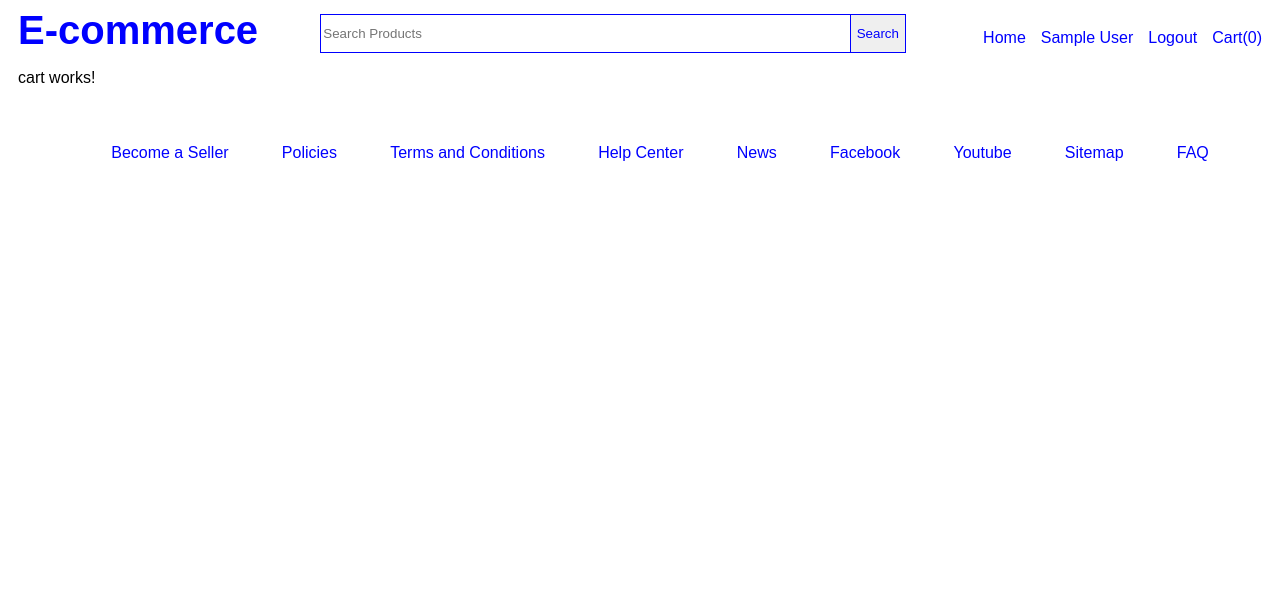
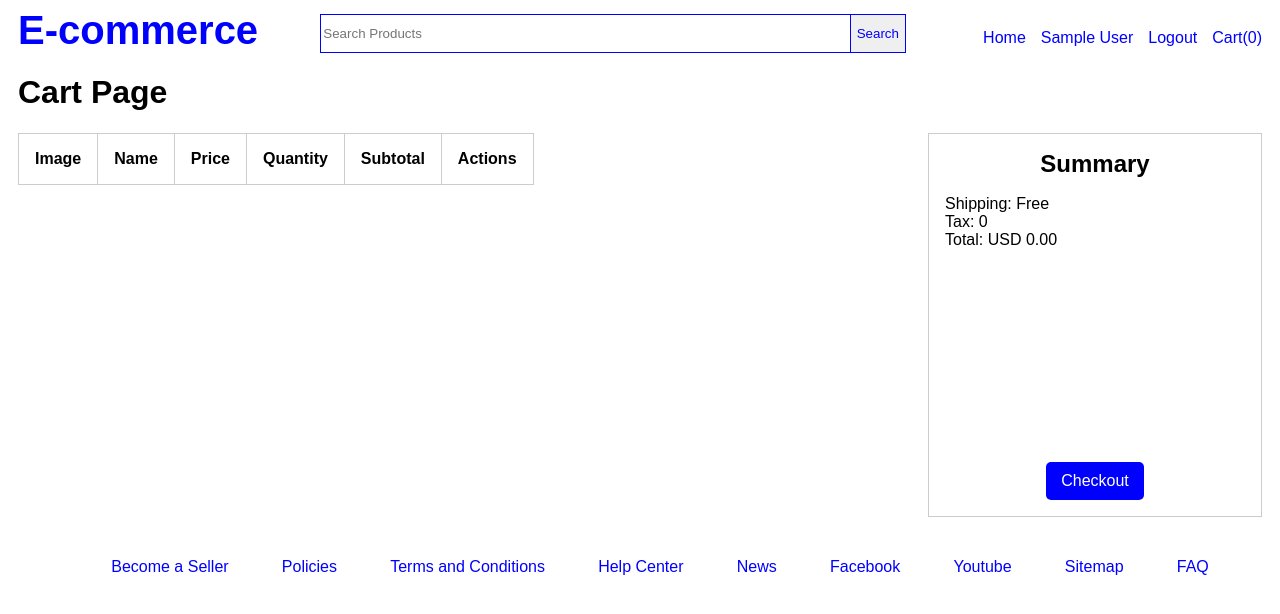
Before and after one commit to flvSantos15/e-commerce, an Angular app: page /cart in a window 1280 px wide. Shown: the top 614 px of the page. Built offline with nearby package versions, Linux system fonts and the light colour scheme; sample sign-in values are in the browser's storage.

Commit message:
feat: add cart page

```diff
--- a/src/app/app.routes.ts
+++ b/src/app/app.routes.ts
@@ -13,7 +13,6 @@ import { authenticatedGuard } from './guards/authenticated.guard';
 
 export const routes: Routes = [
   { path: '', component: HomeComponent, pathMatch: 'full' },
-  { path: 'cart', component: CartComponent, canActivate: [authenticatedGuard] },
   { path: 'seller', component: SellerComponent },
   {
     path: 'seller-home',
@@ -42,5 +41,10 @@ export const routes: Routes = [
     path: 'login',
     component: LoginComponent,
   },
+  {
+    path: 'cart',
+    component: CartComponent,
+    canActivate: [authenticatedGuard],
+  },
   { path: '**', redirectTo: '' }, // Redirect to home for any unknown routes
 ];
--- a/src/app/component/cart/cart.component.css
+++ b/src/app/component/cart/cart.component.css
@@ -0,0 +1,80 @@
+.cart-content {
+  display: flex;
+  justify-content: space-between;
+  width: 100%;
+}
+
+.cart-content table {
+  border-collapse: collapse;
+}
+
+.cart-content table th,
+.cart-content table td {
+  padding: 1rem;
+  border: 1px solid #ccc;
+}
+
+.cart-content table tr {
+  border: 1px solid #ccc;
+}
+
+.cart-content table th,
+.cart-content table td {
+  display: table-cell;
+  text-align: center;
+  vertical-align: middle;
+}
+
+.cart-content table img {
+  width: 100px;
+}
+
+.cart-content table button {
+  padding: 0.5rem 1rem;
+}
+
+.cart-content table button:hover {
+  cursor: pointer;
+}
+
+.cart-content table button:active {
+  background-color: #ccc;
+}
+
+.cart-content table button:disabled {
+  cursor: not-allowed;
+  background-color: #ccc;
+}
+
+.cart-content table button:disabled:hover {
+  cursor: not-allowed;
+}
+
+.cart-content table button:disabled:active {
+  background-color: #ccc;
+}
+
+.cart-content table button:disabled:active:hover {
+  cursor: not-allowed;
+}
+
+.cart-checkout {
+  display: flex;
+  flex-direction: column;
+  justify-content: space-between;
+  align-items: center;
+  width: 300px;
+  height: 350px;
+  padding: 1rem;
+  border: 1px solid #ccc;
+}
+
+.cart-checkout h2 {
+  text-align: center;
+  margin: 0px;
+}
+
+.cart-checkout .cart-summary {
+  width: 100%;
+  min-height: 250px;
+}
--- a/src/app/component/cart/cart.component.html
+++ b/src/app/component/cart/cart.component.html
@@ -1 +1,58 @@
-<p>cart works!</p>
+<div class="cart-container">
+  <h1>Cart Page</h1>
+
+  <div class="cart-content">
+    <table>
+      <thead>
+        <tr>
+          <th>Image</th>
+          <th>Name</th>
+          <th>Price</th>
+          <th>Quantity</th>
+          <th>Subtotal</th>
+          <th>Actions</th>
+        </tr>
+      </thead>
+      <tbody>
+        <tr *ngFor="let item of cartItems">
+          <td>
+            <img [src]="item.image" alt="" />
+          </td>
+          <td>{{ item.name }}</td>
+          <td>USD {{ onFormatPrice(item.price) }}</td>
+          <td>{{ item.quantity }}</td>
+          <td>USD {{ onFormatPrice(item.price * item.quantity) }}</td>
+          <td>
+            <button
+              class="btn btn-secondary"
+              (click)="removeFromCart(item.id!)"
+            >
+              Remove
+            </button>
+          </td>
+        </tr>
+      </tbody>
+    </table>
+
+    <div class="cart-checkout">
+      <h2>Summary</h2>
+
+      <div class="cart-summary">
+        <div class="summary-item">
+          <span>Shipping: </span>
+          <span>Free</span>
+        </div>
+        <div class="summary-item">
+          <span>Tax: </span>
+          <span>0</span>
+        </div>
+        <div class="summary-item">
+          <span>Total: </span>
+          <span> USD {{ total }}</span>
+        </div>
+      </div>
+
+      <button class="btn btn-primary">Checkout</button>
+    </div>
+  </div>
+</div>
--- a/src/app/component/cart/cart.component.ts
+++ b/src/app/component/cart/cart.component.ts
@@ -1,12 +1,35 @@
+import { CommonModule } from '@angular/common';
 import { Component } from '@angular/core';
+import { CartItem, CartService } from '../../services/cart.service';
 
 @Component({
   selector: 'app-cart',
   standalone: true,
-  imports: [],
+  imports: [CommonModule],
   templateUrl: './cart.component.html',
-  styleUrl: './cart.component.css'
+  styleUrl: './cart.component.css',
 })
 export class CartComponent {
+  cartItems: CartItem[] = [];
+  total: string = '0';
 
+  constructor(private cartService: CartService) {}
+
+  ngOnInit(): void {
+    this.cartItems = this.cartService.getCartItems().map((item) => {
+      return {
+        ...item,
+        price: Number(item.price),
+      };
+    });
+    this.total = this.cartService.getCartTotal().toFixed(2);
+  }
+
+  onFormatPrice(price: number): string {
+    return price.toFixed(2);
+  }
+
+  removeFromCart(id: string) {
+    this.cartService.removeItem(id);
+  }
 }
--- a/src/app/component/header/seller-menu/seller-menu.component.html
+++ b/src/app/component/header/seller-menu/seller-menu.component.html
@@ -7,8 +7,4 @@
     <a routerLinkActive="active">{{ sellerName | titlecase }}</a>
   </li>
   <li (click)="onLogout()" routerLinkActive="active">Logout</li>
-
-  <li (click)="onLogout()" routerLinkActive="active">
-    Cart({{ cartItemCount }})
-  </li>
 </ul>
--- a/src/app/component/header/user-menu/user-menu.component.html
+++ b/src/app/component/header/user-menu/user-menu.component.html
@@ -5,7 +5,9 @@
   </li>
   <li (click)="onLogout()" routerLinkActive="active">Logout</li>
 
-  <li (click)="onLogout()" routerLinkActive="active">
-    Cart({{ cartItemCount }})
+  <li>
+    <a routerLink="cart" routerLinkActive="active">
+      Cart({{ cartItemCount }})
+    </a>
   </li>
 </ul>
--- a/src/app/component/home/home.component.html
+++ b/src/app/component/home/home.component.html
@@ -67,7 +67,7 @@
           </button>
           <button
             class="btn btn-primary"
-            (click)="handleAddProductToCart(product)"
+            (click)="handleAddProductToCart(product.id!)"
           >
             Add To Cart
           </button>
--- a/src/app/component/home/home.component.ts
+++ b/src/app/component/home/home.component.ts
@@ -4,6 +4,7 @@ import { Router } from '@angular/router';
 import { FontAwesomeModule } from '@fortawesome/angular-fontawesome';
 import { Subscription, interval } from 'rxjs';
 import { IProduct } from '../../interfaces/product';
+import { CartService } from '../../services/cart.service';
 import { ProductService } from '../../services/product.service';
 
 @Component({
@@ -20,7 +21,11 @@ export class HomeComponent {
   isLoading = false;
   private carouselInterval: Subscription | undefined;
 
-  constructor(private productService: ProductService, private router: Router) {}
+  constructor(
+    private productService: ProductService,
+    private router: Router,
+    private cartService: CartService
+  ) {}
 
   ngOnInit(): void {
     this.loadPopularProducts();
@@ -90,9 +95,16 @@ export class HomeComponent {
     this.router.navigate(['details', id]);
   }
 
-  handleAddProductToCart(product: IProduct): void {
-    // chamar servico de adicionar produto ao carrinho
-    // no servico vou adicionar esse produto em localStorage
+  handleAddProductToCart(id: string): void {
+    const userStorage = localStorage.getItem('user');
+    const user = userStorage ? JSON.parse(userStorage) : null;
+    if (!user) {
+      alert('User not logged in');
+      return;
+    }
+
+    this.cartService.addToCart(id, 1, user.id);
+
     this.router.navigate(['cart']);
   }
 }
```
